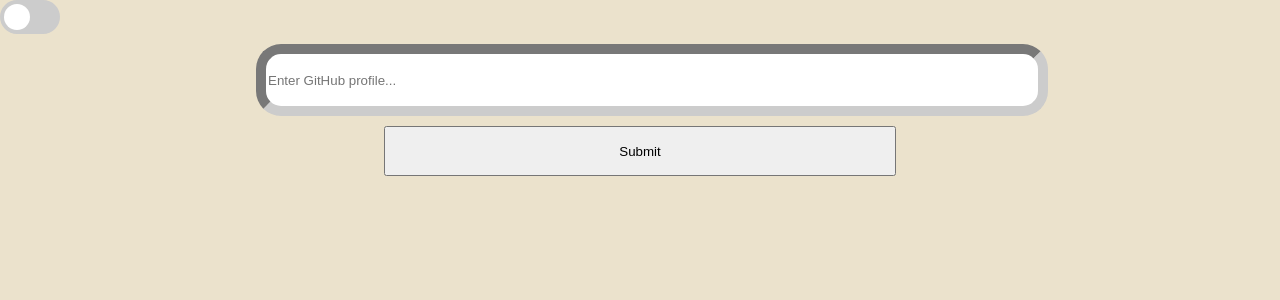
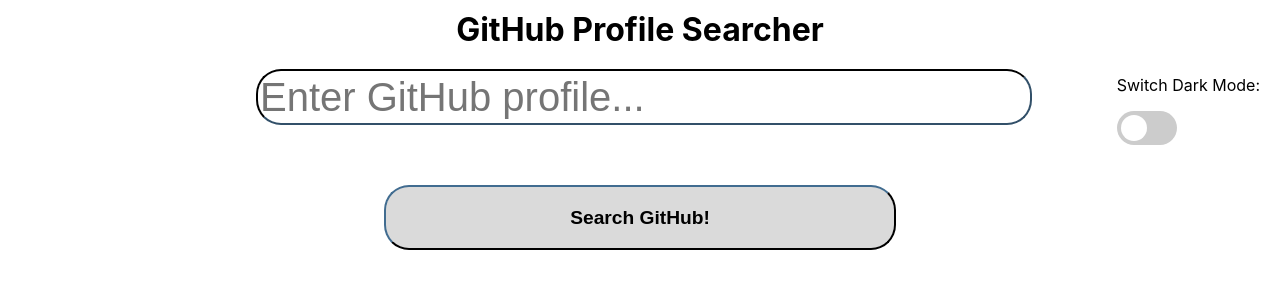
Before and after one commit to FinnianHBLR/github-profile-searcher, a React (Create React App) app: page / in a window 1280 px wide. Shown: the top 300 px of the page. Built offline with nearby package versions, Linux system fonts and the light colour scheme.

Commit message:
Updated darkMode

```diff
--- a/src/App.css
+++ b/src/App.css
@@ -1,19 +1,40 @@
 /*CSS Slider checkbox switch https://www.w3schools.com/howto/tryit.asp?filename=tryhow_css_switch*/
+.centerContainer {
+  margin: auto;
+  width: fit-content;
+  padding: 10px;
+}
 
-.switch {
+.titleDarktrue {
+  color: white;
+}
+
+.switchContainer {
+  margin: auto;
+  width: fit-content;
+  float: right;
+  margin-right: 20px;
+}
+
+.switchContainer .switch {
   position: relative;
   display: inline-block;
   width: 60px;
   height: 34px;
+  font-size: larger;
 }
 
-.switch input {
+.switchContainer .sliderTextDarktrue {
+  color: white;
+}
+
+.switchContainer .switch input {
   opacity: 0;
   width: 0;
   height: 0;
 }
 
-.slider {
+.switchContainer .switch .slider {
   position: absolute;
   cursor: pointer;
   top: 0;
@@ -25,7 +46,8 @@
   transition: .4s;
 }
 
-.slider:before {
+
+.switchContainer .switch .slider:before {
   position: absolute;
   content: "";
   height: 26px;
@@ -37,91 +59,123 @@
   transition: .4s;
 }
 
-input:checked + .slider {
-  background-color: #2196F3;
+
+.switchContainer .switch input:checked+.sliderDarktrue {
+  background-color: #1b2d3c;
 }
 
-input:focus + .slider {
-  box-shadow: 0 0 1px #2196F3;
-}
-
-input:checked + .slider:before {
+.switchContainer .switch input:checked+.slider:before {
   -webkit-transform: translateX(26px);
   -ms-transform: translateX(26px);
   transform: translateX(26px);
 }
 
 /* Rounded sliders */
-.slider.round {
+.switchContainer .switch .slider.round {
   border-radius: 34px;
 }
 
-.slider.round:before {
+.switchContainer .switch .slider.round:before {
   border-radius: 50%;
 }
 
 /*---------*/
 
-.centerContainer{
+
+.centerForm {
   margin: auto;
-  width: fit-content;
+  width: 60%;
   padding: 10px;
 }
 
-.centerForm{
-    margin: auto;
-    width: 60%;
-    padding: 10px;
+
+.formLight {}
+
+form .formInput {
+  border-color: #0a1015;
+  border-width: 2px;
+  border-radius: 25px;
+  width: 100%;
+  height: 50px;
+  font-size: 40px;
 }
 
-.formDark {
-
-}
-
-.formLight {
-
-}
-
-form .formInput {
-  width: 100%;
-  border-radius: 25px;
-  height: 50px;
-  border-width: 10px;
-}
-
-form .formInputLight{
-  border-color: #ccc;
+form .formInputDarktrue {
+  color: white;
+  background-color: #1b2d3c;
 }
 
 
-form .formInputDark{
+form .formInputDark {}
 
+form .formSubmitBtn {
+  width: 40vw;
+  height: 65px;
+  font-size: larger;
+  font-weight: 900;
+  border-radius: 25px;
+  border-color: #1b2d3c;
+  border-width: 2px;
+  margin-top: 50px;
+  cursor: pointer;
+  background-color: rgb(218, 218, 218);
 }
 
-form .formSubmitBtn{
-  width: 40vw;
-  height: 50px;
+form .formSubmitBtn:hover {
+  color: rgb(37, 36, 36);
+}
+
+form .formSubmitBtnDarktrue {
+  color: white;
+  background-color: #1b2d3c;
+}
+
+form .formSubmitBtnDarktrue:hover {
+  color: red;
 }
 
 
-
 .userCard {
-
+  font-size: 20px;
+  font-weight: 700;
 }
 
-.userCard .imageAndNameConatiner{
+.userCardDarktrue{
+  color: white;
+}
+
+.userCardDarktrue a {
+  color: red;
+}
+
+.userCard .imageAndNameConatiner {
   display: flex;
 }
 
-.userCard .imageAndNameConatiner img{
+.userCard .imageAndNameConatiner img {
   width: 100px;
   height: 100px;
   border-radius: 50%;
 }
 
-.userCard .imageAndNameConatiner .imageContainer {
+.userCard .imageAndNameConatiner .imageContainer {}
 
-}
 .userCard .imageAndNameConatiner .nameContainer {
   padding-left: 3vw;
 }
+
+.userCard .imageAndNameConatiner .nameContainer .userName {
+  font-size: medium;
+}
+
+.userCard .imageAndNameConatiner .nameContainer .name {
+  font-size: large;
+}
+
+.followersAndrepositories {
+  display: flex;
+}
+
+.followersAndrepositories .userRepositories {
+  padding-left: 2vw;
+}
--- a/src/App.js
+++ b/src/App.js
@@ -6,43 +6,49 @@
 function App() {
   // Started 10:00AM 10/04/2023 all basic features finished at 1:00PM 10/04/2023
   // Theme state, passed to all components that need to change their theme. This could be improved with something like higher-order Components.
-  const [theme, setTheme] = useState('Light');
+  const [darkMode, setDarkMode] = useState(false);
 
   return (
     <div>
       <Helmet>
         {/* Use the helment libary to set body colors. */}
-        <style>{`body { background-color: ${(theme === "Light") ? "#ebe2cc" : "#393646"}; }`}</style>
+        <title> GitHub Profile Searcher</title>
+        <style>{`body { background-color: ${(darkMode === true) ? "#393646" : "#fff"}; }`}</style>
       </Helmet>
-
-      <SliderDisplay theme={theme} setTheme={setTheme} />
-      <SearchLogic theme={theme} />
+      <Title darkMode={darkMode}/>
+      <SliderDisplay darkMode={darkMode} setDarkMode={setDarkMode} />
+      <SearchLogic darkMode={darkMode} />
     </div>
   )
 }
 
-function SliderDisplay({ theme, setTheme }) {
+function Title({darkMode}){
+  return (
+    <h1 className={`centerContainer titleDark${darkMode}`}> GitHub Profile Searcher</h1>
+  )
+}
+
+function SliderDisplay({ darkMode, setDarkMode }) {
 
   const handleClick = (event) => {
     // If theme is truthy, set to dark, otherwise light. Light/Dark are used in to define the second part of a className e.g. formDark vs. formLight.
-    if (event.target.checked) {
-      setTheme('Dark');
-    } else {
-      setTheme('Light')
-    }
-    // DEBUG console.log(theme);
+    // Invert to swap between true and false.
+    setDarkMode(event.target.checked);
   }
 
   return (
-    <label class="switch">
-      <input type="checkbox" onClick={handleClick} />
-      <span class="slider round"></span>
+    <div className='switchContainer'>
+      <p className={`sliderTextDark${darkMode}`}>Switch Dark Mode:</p>
+    <label className="switch">
+      <input type="checkbox" onClick={handleClick} value={darkMode}/>
+      <span className={`slider sliderDark${darkMode} round`}></span>
     </label>
+    </div>
   )
 }
 
 
-function SearchLogic({ theme }) {
+function SearchLogic({ darkMode }) {
   // Input state (for search bar), API request state for user information returned from the API request to GitHub. Info is passed to DisplayRepo for display.
   const [input, setInput] = useState('');
   const [requestAPIResult, setAPIResult] = useState({});
@@ -50,13 +56,13 @@
   // Check that requestAPIResult.user (user information) is defined before display. Could also check if requestAPIResult.repo is there as well.
   return (
     <div>
-      <SearchInput setInput={setInput} input={input} setAPIResult={setAPIResult} theme={theme} />
-      {requestAPIResult.user && <DisplayRepo user={requestAPIResult.user} repos={requestAPIResult.repos} />}
+      <SearchInput setInput={setInput} input={input} setAPIResult={setAPIResult} darkMode={darkMode} />
+      {requestAPIResult.user && <DisplayRepo user={requestAPIResult.user} repos={requestAPIResult.repos} darkMode={darkMode}/>}
     </div>
   );
 }
 
-function SearchInput({ setInput, input, setAPIResult, theme }) {
+function SearchInput({ setInput, input, setAPIResult, darkMode }) {
   // Make sure state is up to date by using setAPIResult.
   const handleInput = (event) => {
     // event.target.value refreneces the current data input in the form. event.preventDefault stops reloading.
@@ -92,11 +98,11 @@
 
   // Define the form. This could be its own component if need be. value={input} refrences the current state of the input.
   return (
-    <div className='centerForm'>
-      <form className={`form${theme}`} onSubmit={requestGitHubAPI}>
-        <input className={`formInput formInput${theme}`} type="text" onChange={handleInput} value={input} placeholder='Enter GitHub profile...' />
+    <div className={`centerForm formDark${darkMode}`}>
+      <form className={``} onSubmit={requestGitHubAPI}>
+        <input className={`formInput formInputDark${darkMode}`} type="text" onChange={handleInput} value={input} placeholder='Enter GitHub profile...' />
         <div className='centerContainer'>
-          <input className={`formSubmitBtn`} type="submit" value="Submit" />
+          <input className={`formSubmitBtn formSubmitBtnDark${darkMode}`} type="submit" value="Search GitHub!" />
         </div>
       </form>
     </div>
@@ -104,7 +110,7 @@
 }
 
 
-function DisplayRepo({ user, repos }) {
+function DisplayRepo({ user, repos, darkMode }) {
   // This takes in a user and multiple repos that are sorted and top 4 are displayed. This is designed to be reused in the case of multiple users.
 
   const top = (repoList) => {
@@ -125,7 +131,6 @@
     // Create the sorted list out of repoList (normal list with fork+star added).
     const sortedRepoList = repoList.sort(sortByHighestForkStar)
 
-    // DEBUG: console.log(sortedRepoList);
     // Slice the list to get the first 4 elements.
     return sortedRepoList.slice(0, 3);
   }
@@ -139,19 +144,24 @@
 
   // Display user info along with a map to dispaly each repo.
   return (
-    <div className={`userCard centerContainer`}>
+    <div className={`userCard centerContainer userCardDark${darkMode}`}>
       <div className='imageAndNameConatiner centerContainer'>
         <div className='imageContainer'>
           <img src={user.avatar_url} />
         </div>
         <div className='nameContainer'>
-            <p>Name: {user.name}</p>
-            <p>Username: {user.login}</p>
+          <p className='name'>Name: {user.name}</p>
+          <a href={user.html_url} className='userName' target="_blank">Username: {user.login}</a>
         </div>
       </div>
       <div>
-          <p>Followers: {user.followers}</p>
-          <p>Repositories: {user.public_repos}</p>
+        <p className='userBio'>{user.bio}</p>
+      </div>
+      <div>
+        <div className='followersAndrepositories'>
+          <p className='userFollowers'>Followers: {user.followers}</p>
+          <p className='userRepositories'>Repositories: {user.public_repos}</p>
+        </div>
       </div>
       <div>
         {repos && top(repos).map(repo => (<div>
```
Also changed, not shown: 1 other file (tests, documents, lock files or other folders). Lines whose indentation alone changed are shown as unchanged.
